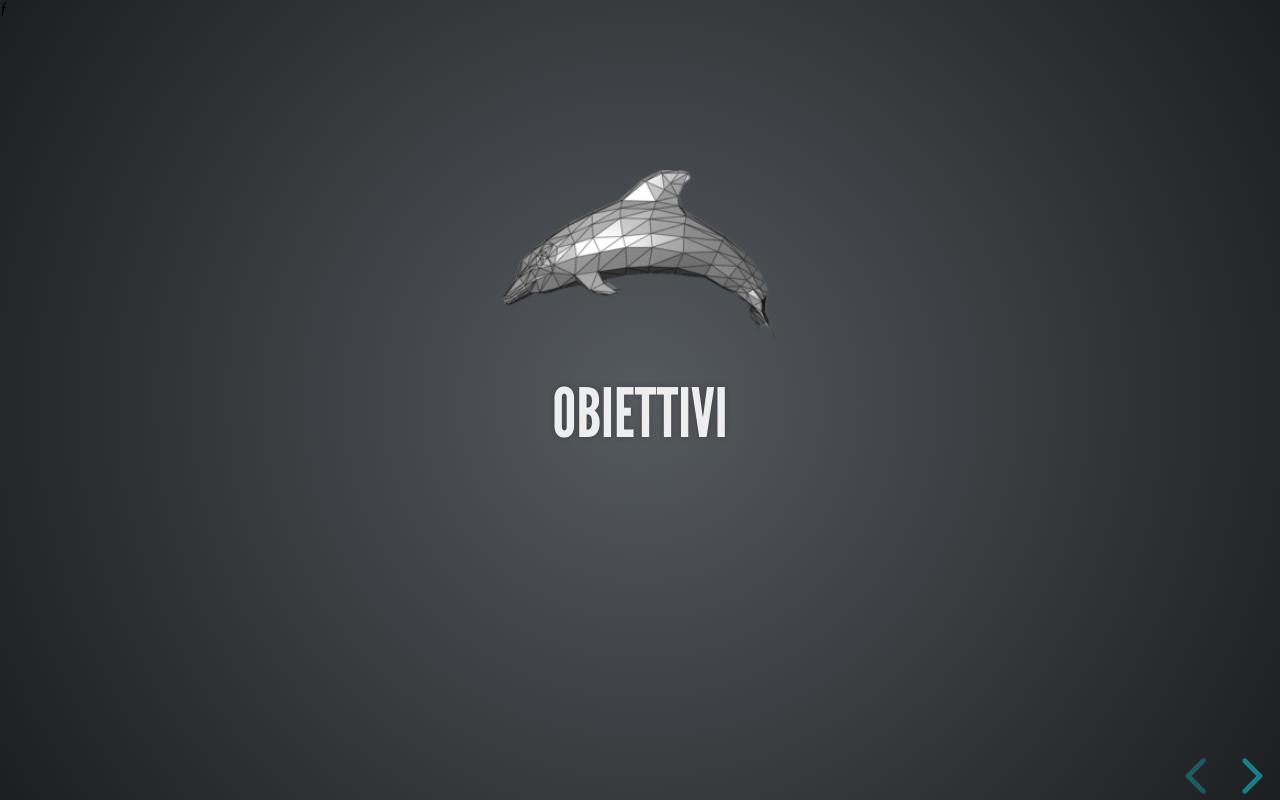
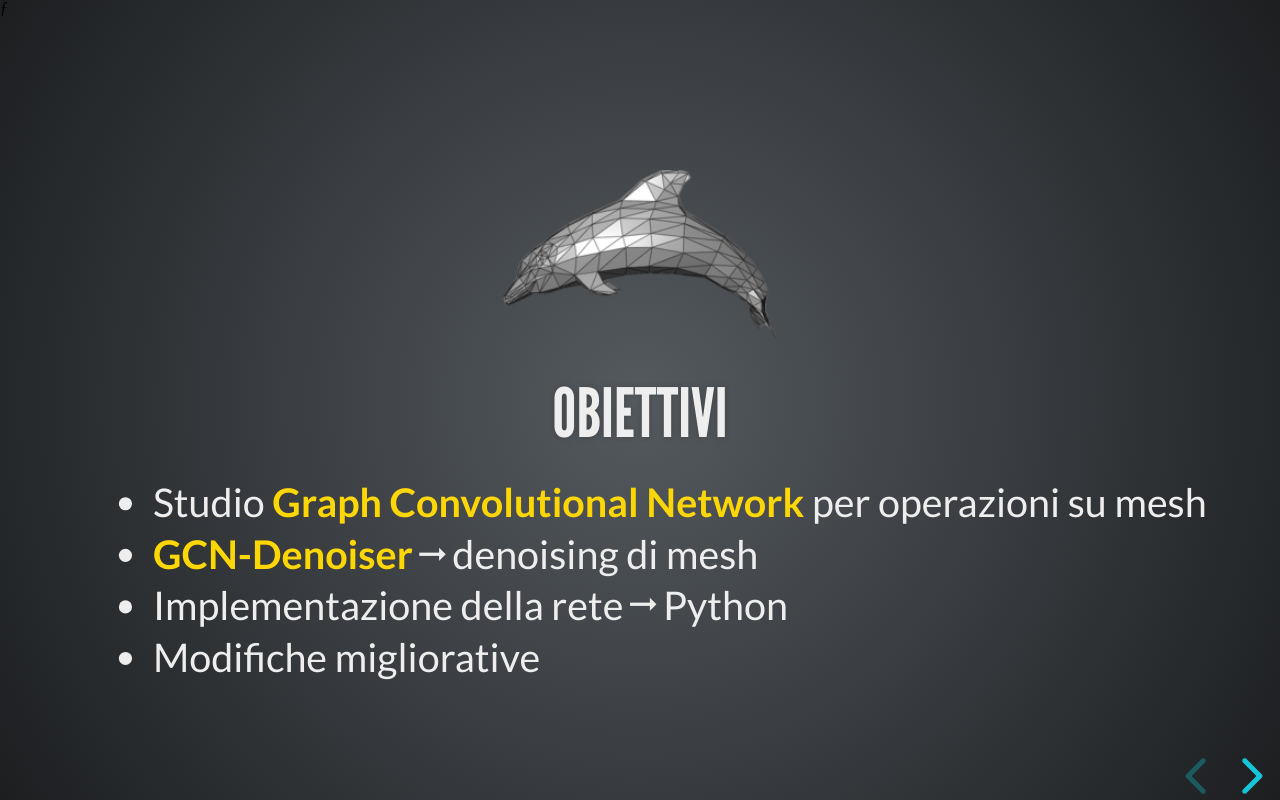
Before and after one commit to fronzofronzo/fronzofronzo.github.io, a website: page index.html in a window 1280 px wide. Both pictures are taken after a click on the button "next slide". Drawn offline with nearby package versions, Linux system fonts and the light colour scheme.

Commit message:
Minor fixes in slides visualization

```diff
--- a/index.html
+++ b/index.html
@@ -32,10 +32,10 @@
 					<img src="images/Dolphin_triangle_mesh-Photoroom.png">
 					<h3>Obiettivi</h3>
 					<ul class="r-fit-text">
-						<li class="fragment">Studio <b style="color: gold;">Graph Convolutional Network</b> per operazioni su mesh</li>
-						<li class="fragment" ><div style="display: flex; align-items: center;"><b style="color: gold;">GCN-Denoiser</b> <i class="material-icons"style="font-size:36px">arrow_right_alt</i> denoising di mesh<div></li>
-						<li class="fragment"><div style="display: flex; align-items: center;">Implementazione della rete <i class="material-icons"style="font-size:36px">arrow_right_alt</i> Python</div></li>
-						<li class="fragment">Modifiche migliorative</li>
+						<li >Studio <b style="color: gold;">Graph Convolutional Network</b> per operazioni su mesh</li>
+						<li  ><div style="display: flex; align-items: center;"><b style="color: gold;">GCN-Denoiser</b> <i class="material-icons"style="font-size:36px">arrow_right_alt</i> denoising di mesh<div></li>
+						<li ><div style="display: flex; align-items: center;">Implementazione della rete <i class="material-icons"style="font-size:36px">arrow_right_alt</i> Python</div></li>
+						<li >Modifiche migliorative</li>
 					</ul>
 				</section>
 				<section>
```
